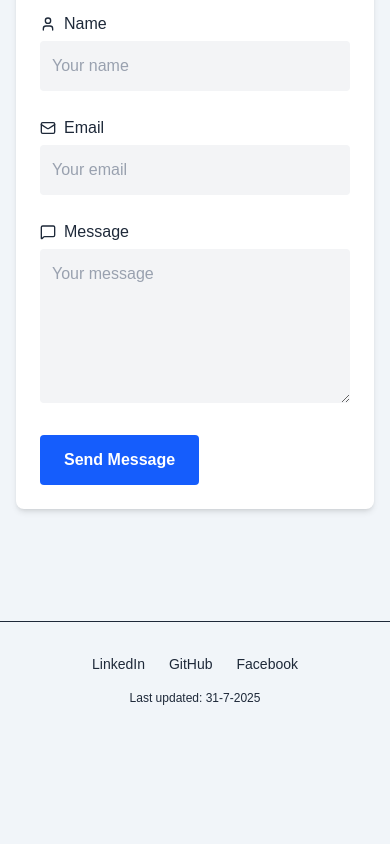
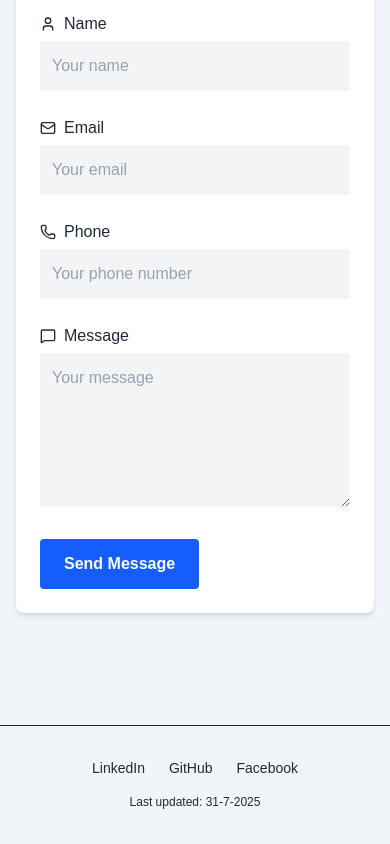
Before and after one commit to Nuggitt/portfolio-nextjs, a Next.js app: page /contact in a window 390 px wide. Shown: the part 1045-1889 px from the top of the page. Before the commit the page ends 1799 px from the top, so only its background shows below. Built offline with nearby package versions, Linux system fonts and the light colour scheme.

Commit message:
Added users phone number in contact and api

```diff
--- a/src/app/api/contact/route.js
+++ b/src/app/api/contact/route.js
@@ -15,6 +15,7 @@ export async function POST(req) {
       text: `
         Navn: ${body.name}
         Email: ${body.email}
+        Telefon: ${body.phone}
         Besked: ${body.message}
       `,
     });
--- a/src/app/contact/page.js
+++ b/src/app/contact/page.js
@@ -15,8 +15,10 @@ export default function ContactPage() {
   const [formData, setFormData] = useState({
     name: "",
     email: "",
+    phone: "",
     message: "",
   });
+
   const [submitted, setSubmitted] = useState(false);
 
   const handleChange = (e) => {
@@ -38,7 +40,7 @@ export default function ContactPage() {
 
       if (res.ok) {
         setSubmitted(true);
-        setFormData({ name: "", email: "", message: "" });
+        setFormData({ name: "", email: "", phone: "", message: "" }); // <-- nulstil telefon også
       } else {
         console.error("Fejl ved afsendelse");
       }
@@ -165,6 +167,21 @@ export default function ContactPage() {
 
             <div className="form-group">
               <label className="form-label">
+                <Phone className="icon" />
+                Phone
+              </label>
+              <input
+                type="tel"
+                name="phone"
+                placeholder="Your phone number"
+                value={formData.phone}
+                onChange={handleChange}
+                className="form-input"
+              />
+            </div>
+
+            <div className="form-group">
+              <label className="form-label">
                 <MessageSquare className="icon" />
                 Message
               </label>
```
